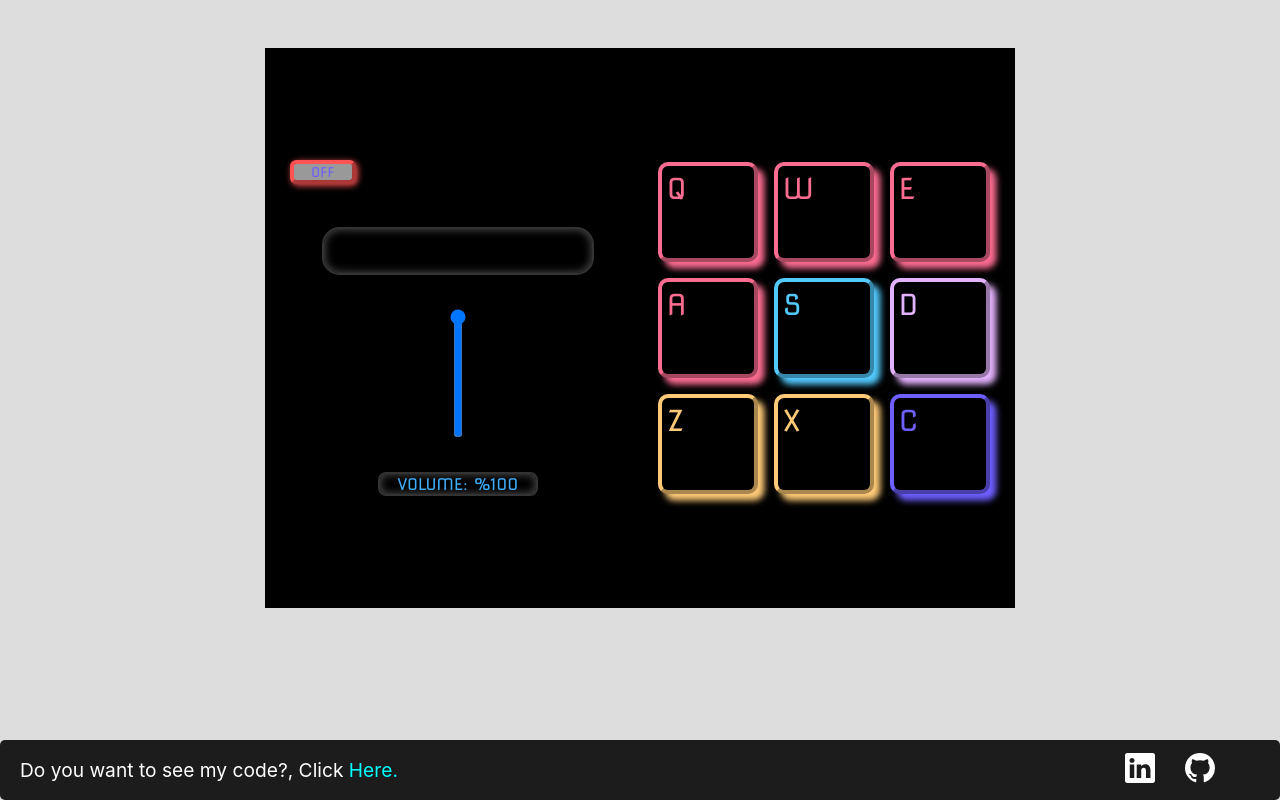
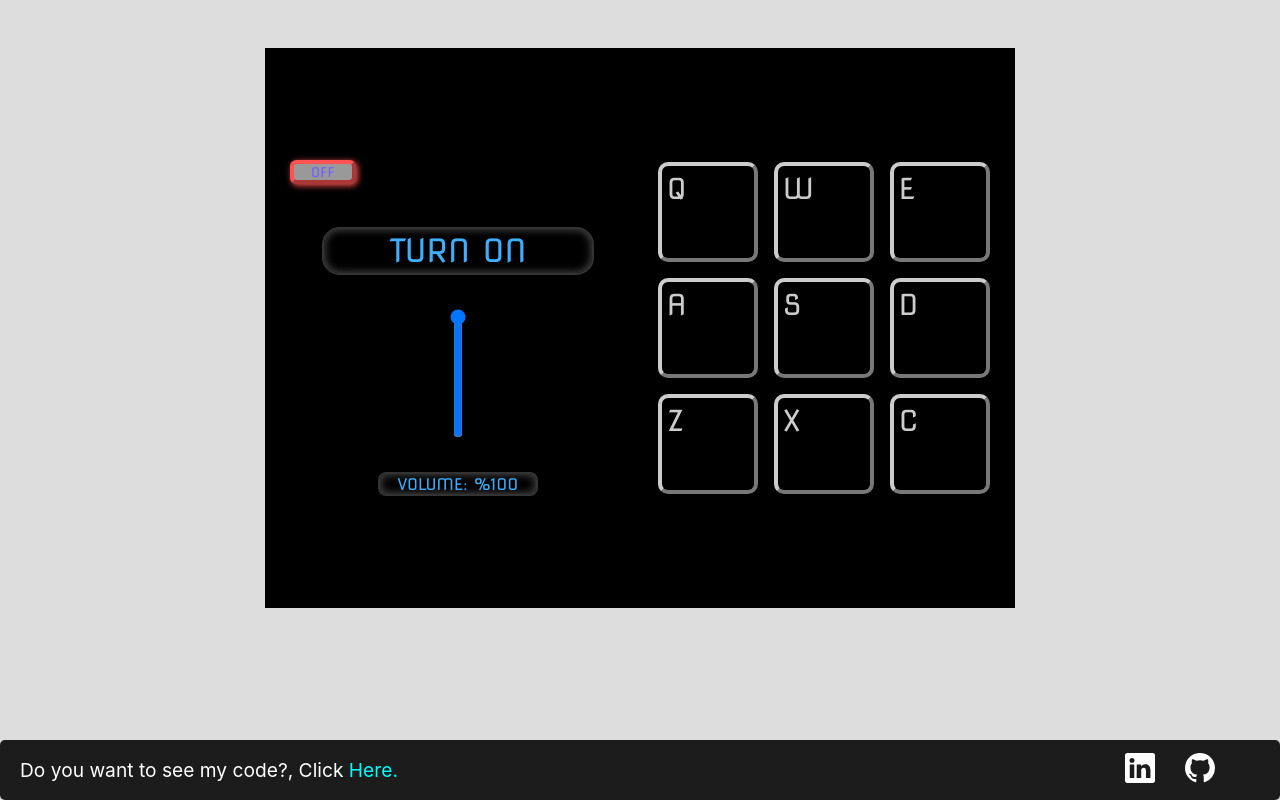
Before and after one commit to JairMontenegro/Drum-Machine, a React (Create React App) app: page / in a window 1280 px wide. Built offline with nearby package versions, Linux system fonts and the light colour scheme.

Commit message:
button on and of

```diff
--- a/src/App.js
+++ b/src/App.js
@@ -56,8 +56,9 @@ function App() {
                   start(element.drumKey, element.id);
                 }}
                 volume={volume}
+                onButton={on}
               >
-                {element.drumKey}
+                {element.drumKey}{" "}
               </DrumPad>
             );
           })}
--- a/src/components/Controller.jsx
+++ b/src/components/Controller.jsx
@@ -10,7 +10,7 @@ const Controller = (props) => {
         {turn ? "OFF" : "ON"}
       </button>
       <div id="display">
-        <p>{drumKey}</p>
+        <p>{turn ? "turn on" : drumKey}</p>
       </div>
       <input
         orient="vertical"
--- a/src/components/DrumPad.jsx
+++ b/src/components/DrumPad.jsx
@@ -1,7 +1,7 @@
 import "../styles/DrumPad.scss";
 
 const DrumPad = (props) => {
-  const { id, url, drumKey, onClickSound, volume } = props;
+  const { id, url, drumKey, onClickSound, volume, onButton } = props;
 
   const handleVolume = (identifier) => {
     const audioVolume = document.getElementById(identifier);
@@ -11,9 +11,13 @@ const DrumPad = (props) => {
   };
 
   return (
-    <button className="drum-pad" id={id} onClick={onClickSound}>
+    <button
+      className="drum-pad"
+      id={onButton ? "none" : id}
+      onClick={onClickSound}
+    >
       {handleVolume(drumKey)}
-      <audio className="clip" id={drumKey} src={url}></audio>
+      <audio className="clip" id={drumKey} src={onButton ? "#" : url}></audio>
       {drumKey}
     </button>
   );
--- a/src/styles/DrumPad.scss
+++ b/src/styles/DrumPad.scss
@@ -24,6 +24,10 @@
 
         }
 
+        #none{
+            @include none(#ccc, rgba(247,170,170,1),rgba(251,108,145,1));
+        }
+
 }
 
 .drum-pad{
--- a/src/styles/_mixin.scss
+++ b/src/styles/_mixin.scss
@@ -54,3 +54,12 @@
 
 
 }
+
+
+@mixin none ($mainColor, $activeColorOne, $activeColorTwo ){
+  color: $mainColor;
+  background-color: #000;
+  border: 4px  outset  $mainColor ;
+  transition: all 1s ease-out;
+
+  }
```
